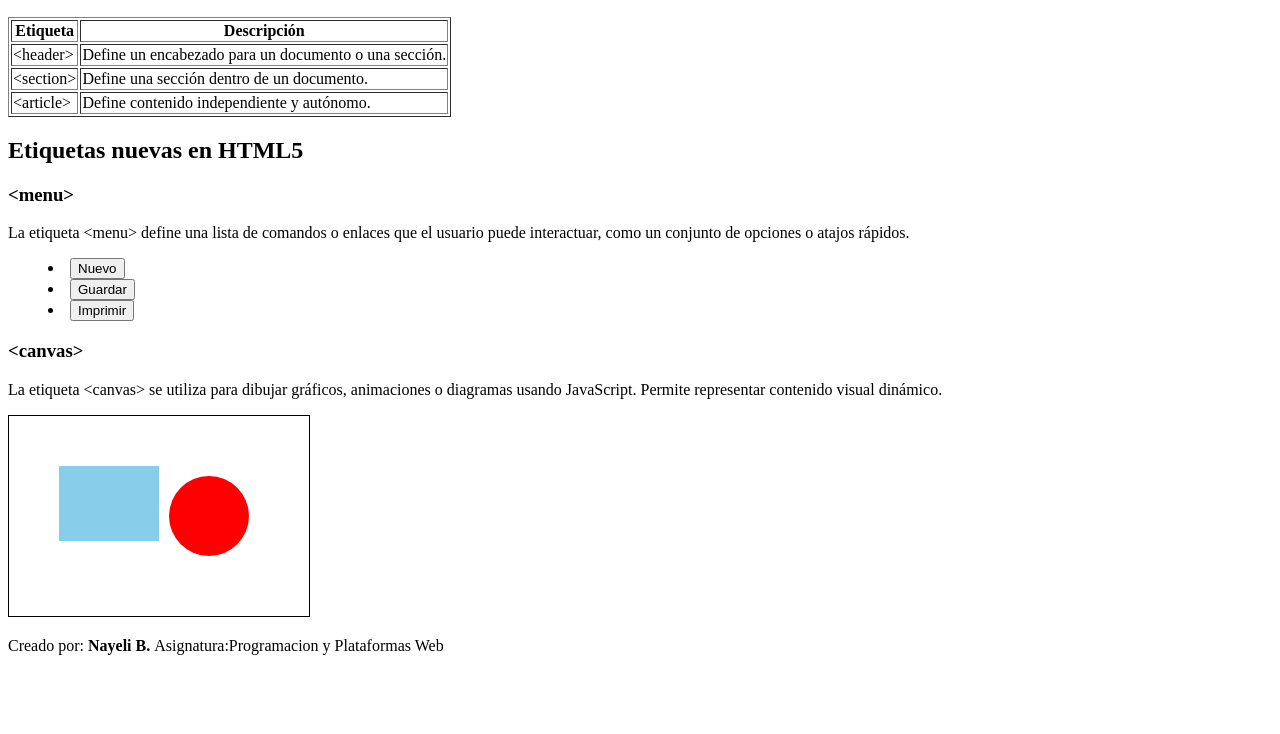
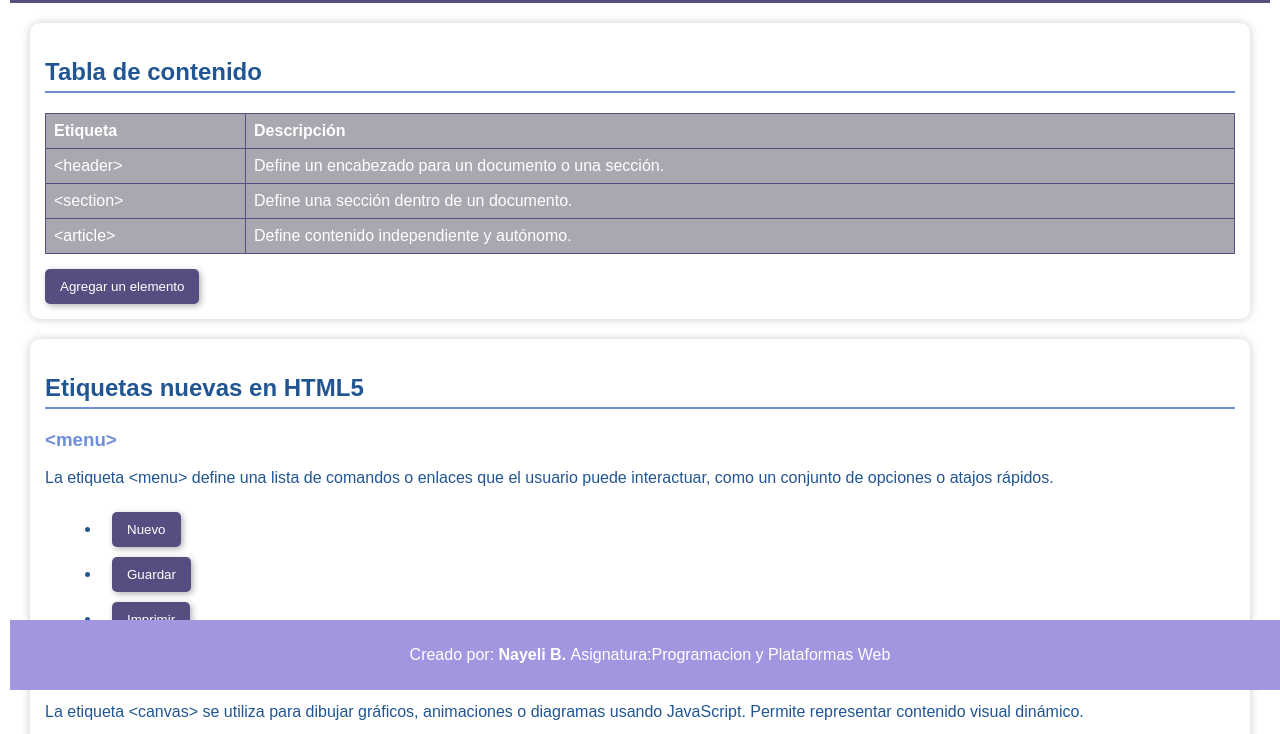
Before and after one commit to Nayelic98/icc-ppw-u1-miPrimeraPapina-main, a plain HTML site: page index.html in a window 1280 px wide. Shown: the part 110-844 px from the top of the page. Before the commit the page ends 800 px from the top, so only its background shows below. Drawn offline with Linux system fonts and the light colour scheme.

Commit message:
Completo

```diff
--- a/index.html
+++ b/index.html
@@ -6,6 +6,10 @@
     <meta name="description" content="Esta es mi primera pagina web con etiquetas HTML5 nuevas">
     <meta name="viewport" content="width=device-width, initial-scale=1.0">
     <title>Mi primera página</title>
+    <link
+        rel="stylesheet"
+        href="style.css"
+    >
 </head>
 <body>
     <header>
@@ -16,7 +20,7 @@
 
 
     <section id="tabla">
-        <h2>Tabla de contenido</h2>
+        <h2 id="titulo">Tabla de contenido</h2>
         <table border="1">
             <tr>
                 <th>Etiqueta</th>
@@ -35,6 +39,7 @@
                 <td>Define contenido independiente y autónomo.</td>
 
         </table>
+        <button id="agregarFila">Agregar un elemento</button>
     </section>
 
     <section id="etiquetas">
@@ -46,9 +51,9 @@
 
 
             <menu>
-                <li><button onclick="alert('Nuevo documento creado')">Nuevo</button></li>
-                <li><button onclick="alert('Guardado con éxito')">Guardar</button></li>
-                <li><button onclick="alert('Imprimiendo...')">Imprimir</button></li>
+                <li><button>Nuevo</button></li>
+                <li><button>Guardar</button></li>
+                <li><button>Imprimir</button></li>
             </menu>
         </article>
 
@@ -75,5 +80,6 @@
     <footer>
         <p>Creado por: <strong>Nayeli B. </strong> Asignatura:Programacion y Plataformas Web</p>
     </footer>
+    <script src="script.js"></script>
 </body>
 </html>
--- /dev/null
+++ b/script.js
@@ -0,0 +1,38 @@
+// Agregar nueva fila a la tabla
+document.getElementById("agregarFila").addEventListener("click", () => {
+  const tabla = document.querySelector("table");
+  const nuevaFila = tabla.insertRow();
+  nuevaFila.innerHTML = "<td>&lt;article&gt;</td><td>Sección independiente del contenido</td>";
+  alert("Se ha agregado un nuevo artículo a la tabla");
+});
+
+// Cambiar color del título al pasar el mouse
+const titulo = document.getElementById("titulo");
+titulo.addEventListener("mouseover", () => {
+  titulo.style.color = "red";
+});
+titulo.addEventListener("mouseout", () => {
+  titulo.style.color = "purple";
+});
+
+// Eventos de los botones del menu
+const botonesMenu = document.querySelectorAll("menu button");
+botonesMenu.forEach(boton => {
+  boton.addEventListener("click", () => {
+    if (boton.textContent === "Nuevo") {
+      alert("Nuevo documento creado");
+    } else if (boton.textContent === "Guardar") {
+      alert("Guardado con éxito");
+    } else if (boton.textContent === "Imprimir") {
+      alert("Imprimiendo...");
+    }
+  });
+});
+
+// Cambiar fondo de las secciones al hacer doble clic
+const secciones = document.querySelectorAll("section");
+secciones.forEach(seccion => {
+  seccion.addEventListener("dblclick", () => {
+    seccion.style.backgroundColor = "#f0e68c";
+  });
+});
--- /dev/null
+++ b/style.css
@@ -0,0 +1,80 @@
+body {
+    font-family: Arial, sans-serif;
+    margin: 10px;
+    padding: 0;
+    background-color: #ffffff;
+}
+header {
+    background-color: #a296e0;
+    color: white;
+    padding: 10px 0;
+    text-align: center;
+    border-bottom: 3px solid #564e80;
+}
+h2 {
+    color: #215693;
+    border-bottom: 2px solid #6e8fd6;
+    padding-bottom: 5px;
+}
+section {
+    margin: 20px;
+    padding: 15px;
+    border-radius: 10px;
+    box-shadow: 0px 0px 10px rgba(0,0,0,0.2);
+    color: #215693;
+}
+footer {
+    background-color: #a296e0;
+    color: white;
+    text-align: center;
+    padding: 10px 0;
+    position: fixed;
+    width: 100%;
+    bottom: 0;
+}
+menu {
+    margin: 20px 0;
+    text-align: left;
+}
+menu button {
+    background-color: #564e80;
+    color: white;
+    border: none;
+    padding: 10px 15px;
+    margin: 5px;
+    cursor: pointer;
+    border-radius: 5px;
+    box-shadow: 2px 2px 6px rgba(0,0,0,0.3);
+}
+table {
+    width: 100%;
+    border-collapse: collapse;
+    margin-top: 20px;
+    background-color: #a9a8b0;
+    color: white;
+}
+table, th, td {
+    border: 1px solid #564e80;
+}
+button {
+    background-color: #564e80;
+    color: white;
+    border: none;
+    padding: 10px 15px;
+    margin-top: 15px;
+    cursor: pointer;
+    border-radius: 5px;
+    box-shadow: 2px 2px 6px rgba(0,0,0,0.3);
+}
+th, td {
+    padding: 8px;
+    text-align: left;
+}
+section h3 {
+    color: #6e8fd6;
+}
+button:hover {
+    background-color: #423d66;
+    transform: scale(1.05);
+    transition: transform 0.2s ease;
+}
```
Also changed, not shown: Screenshot 2025-10-23 205713.png (added), 1 other file.
